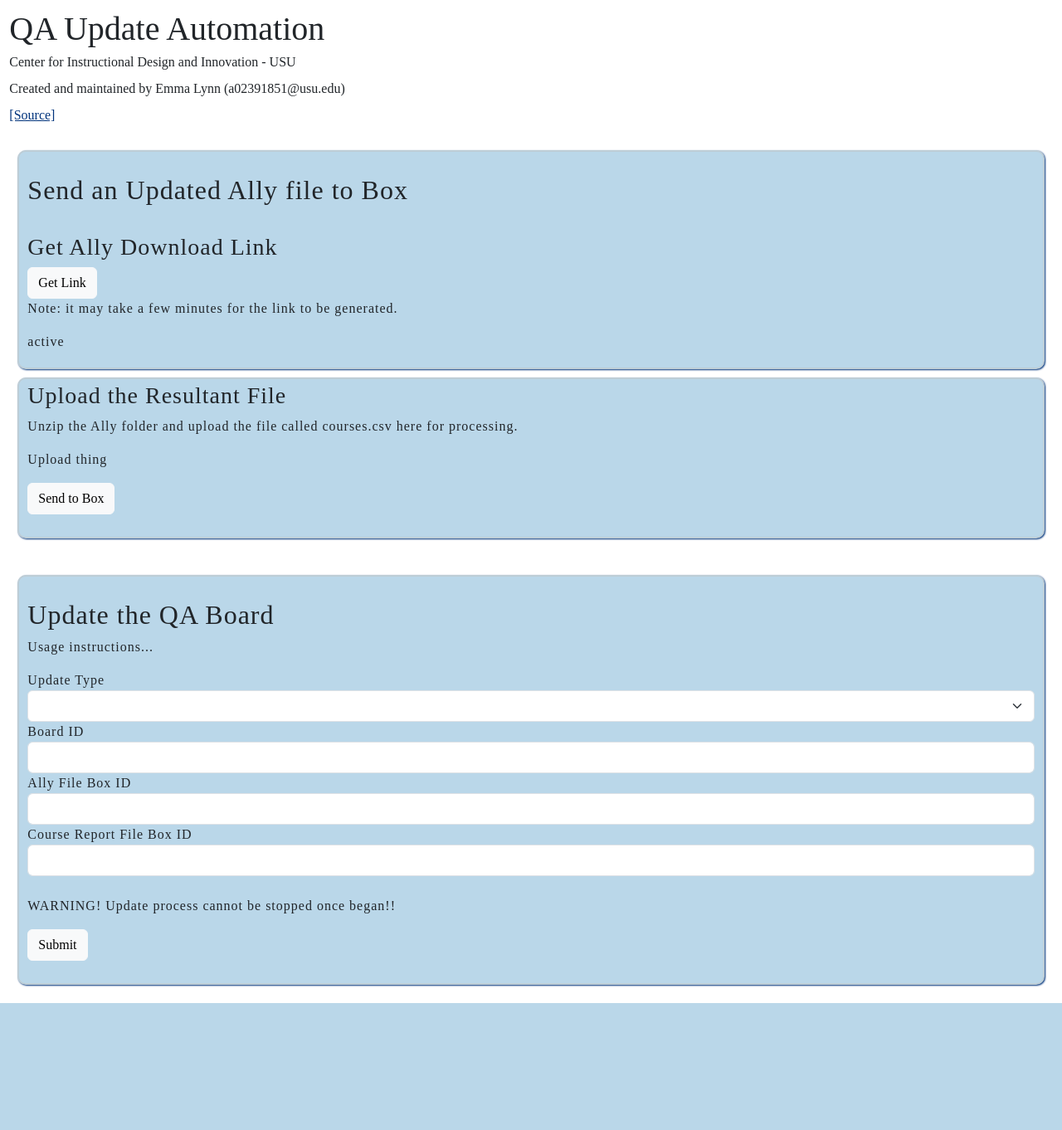
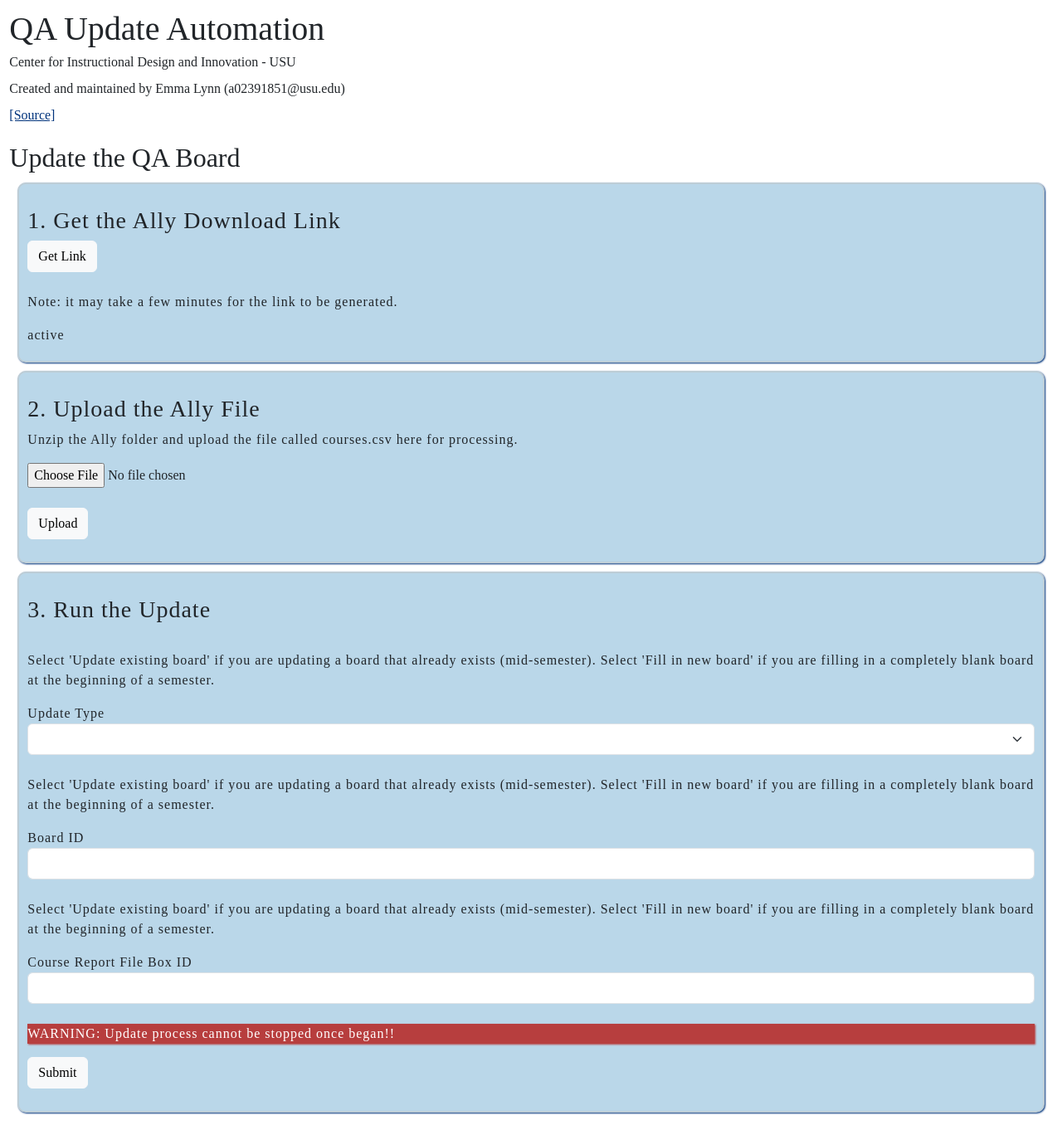
Before and after one commit to usu-cidi/qa-update, a Flask app: template templates/index.html in a window 1280 px wide. Shown: the whole page at 83% size. Before the commit the page ends 1209 px from the top, so only its background shows below. Run offline with Flask 3, Linux system fonts and the light colour scheme; the template is opened without the code that fills it: most values are stand-ins (such as "Sample title", 1, 10 or a date in 2020).

Commit message:
cleaning up ui

```diff
--- a/app.py
+++ b/app.py
@@ -9,36 +9,21 @@ import os
 from threading import Thread
 import threading
 import json
+import pandas as pd
 
 
 app = Flask(__name__)
 status = None
-link = ""
+link = "inactive"
 
 
-class StoppableThread(threading.Thread):
-    """Thread class with a stop() method. The thread itself has to check
-    regularly for the stopped() condition."""
-
-    def __init__(self, *args, **kwargs):
-        super(StoppableThread, self).__init__(*args, **kwargs)
-        self._stop_event = threading.Event()
-
-    def stop(self):
-        self._stop_event.set()
-
-    def stopped(self):
-        return self._stop_event.is_set()
-
-
-def doUpdate(triggerType, boardId, allyBoxId, crBoxId):
+def doUpdate(triggerType, boardId, crBoxId):
     global status
     status = 0
 
     print(f"doing the update {status}")
 
-    allyData = getDataFromBox(allyBoxId, "csv", accessTok)
-    print(f"gotten ally {status}")
+    allyData = allyDataframe
     status += 1
 
     courseReportData = getDataFromBox(crBoxId, 'excel', accessTok)
@@ -127,21 +112,37 @@ def landing():
 
     return render_template('index.html')
 
+
 def getAllyURL():
     global link
     link = f"http{getURL()[5:-1]}"
-    print(link)
-    #render_template('index.html', link=f"http{link[5:-1]}")
+
 
 @app.route('/getAllyLink', methods=['POST'])
 def getAllyLink():
 
     if request.method == 'POST':
+        global link
+        link = ""
 
         t2 = Thread(target=getAllyURL)
         t2.start()
 
         return render_template('index.html', status=f"Loading....")
+
+    return render_template('index.html')
+
+
+@app.route('/processAllyFile', methods=['POST'])
+def processAllyFile():
+
+    if request.method == 'POST':
+
+        uploadedFile = request.files["allyFile"]
+        global allyDataframe
+        allyDataframe = pd.read_csv(uploadedFile)
+
+        return render_template('index.html')
 
     return render_template('index.html')
 
@@ -163,17 +164,16 @@ def updating():
         except Exception as e:
             triggerType = request.form['trigger-type']
             boardId = request.form['board-id']
-            allyBoxId = request.form['ally-box-id']
             crBoxId = request.form['cr-box-id']
 
-            if triggerType == "" or not boardId or not allyBoxId or not crBoxId:
+            if triggerType == "" or not boardId or not crBoxId:
                 flash('All fields are required!')
                 return render_template('index.html')
             else:
-                print(f"{triggerType}, {boardId}, {allyBoxId}, {crBoxId}")
+                print(f"{triggerType}, {boardId}, {crBoxId}")
 
             t1 = Thread(target=doUpdate, args=(triggerType,),
-                                 kwargs={'boardId': boardId, 'allyBoxId': allyBoxId, 'crBoxId': crBoxId})
+                                 kwargs={'boardId': boardId, 'crBoxId': crBoxId})
             t1.start()
         finally:
             return redirect(url_for('updating'))
--- a/static/js/linkStatus.js
+++ b/static/js/linkStatus.js
@@ -11,10 +11,17 @@ async function getStatus() {
     console.error("Error: ", e);
   }
 
+  if (get.status === "inactive") {
+      clearTimeout(timeout);
+      return false;
+  }
+
   if (get.status !== "") {
       let theLink = document.createElement("a");
       theLink.text = "Click here to download the Ally course information file!";
       theLink.href = get.status;
+
+      document.getElementById("status-marker").remove();
 
       let theDiv = document.getElementById("ally-box");
       theDiv.appendChild(theLink);
@@ -25,5 +32,3 @@ async function getStatus() {
 
   timeout = setTimeout(getStatus, 1000);
 }
-
-getStatus();
--- a/templates/index.html
+++ b/templates/index.html
@@ -19,66 +19,67 @@
 
     <br>
 
+    <h2>Update the QA Board</h2>
+
     <div id="ally-box" class="feature-box blue">
         <br>
-        <h2>Send an Updated Ally file to Box</h2>
-        <br>
-
-        <h3>Get Ally Download Link</h3>
+        <h3>1. Get the Ally Download Link</h3>
 
         <form method="POST" action="/getAllyLink">
             <button type="submit" class="btn btn-light button">Get Link</button>
         </form>
+        <br>
         <p>Note: it may take a few minutes for the link to be generated.</p>
 
         <!--<p>{{ link }}</p>-->
         {% if status %}
-            <p>{{ status }}</p>
+            <p id="status-marker">{{ status }}</p>
         {% endif %}
 
     </div>
     <div class="feature-box blue">
+        <br>
 
-        <h3>Upload the Resultant File</h3>
+        <h3>2. Upload the Ally File</h3>
 
         <p>Unzip the Ally folder and upload the file called courses.csv here for processing.</p>
-        <form method="POST" action="/uploadAllyFile">
-            <p>Upload thing</p>
-            <button type="submit" class="btn btn-light button">Send to Box</button>
+        <form method="POST" action="/processAllyFile" enctype="multipart/form-data">
+            <input type="file" id="allyFile" name="allyFile"/>
+            <br><br>
+
+            <button type="submit" class="btn btn-light button">Upload</button>
         </form>
 
         <br>
 
     </div>
 
-    <br>
-
     <div class="feature-box blue">
         <br>
-        <h2>Update the QA Board</h2>
-        <p>Usage instructions...</p>
+        <h3>3. Run the Update</h3>
+        <br>
 
         <form method="POST" action="/updating">
             <div class="form-group">
+                <p>Select 'Update existing board' if you are updating a board that already exists (mid-semester).
+            Select 'Fill in new board' if you are filling in a completely blank board at the beginning of a semester. </p>
                 <label for="trigger-type">Update Type</label>
                 <select name="trigger-type" class="form-select">
                     <option value=""></option>
+                    <option value="update">Update existing board</option>
                     <option value="new">Fill in new board</option>
-                    <option value="update">Update existing board</option>
                 </select>
-            </div>
 
-            <div class="form-group">
+                <br>
+                <p>Select 'Update existing board' if you are updating a board that already exists (mid-semester).
+            Select 'Fill in new board' if you are filling in a completely blank board at the beginning of a semester. </p>
                 <label for="board-id">Board ID</label>
                 <input type="text" name="board-id" class="form-control" value="{{ request.form['board-id'] }}"></input>
-            </div>
 
-            <div class="form-group">
-                <label for="ally-box-id">Ally File Box ID</label>
-                <input type="text" name="ally-box-id" class="form-control" value="{{ request.form['ally-box-id'] }}"></input>
-            </div>
 
-            <div class="form-group">
+                <br>
+                <p>Select 'Update existing board' if you are updating a board that already exists (mid-semester).
+            Select 'Fill in new board' if you are filling in a completely blank board at the beginning of a semester. </p>
                 <label for="cr-box-id">Course Report File Box ID</label>
                 <input type="text" name="cr-box-id" class="form-control" value="{{ request.form['cr-box-id'] }}"></input>
             </div>
@@ -93,7 +94,7 @@
 
             <br>
 
-            <p>WARNING! Update process cannot be stopped once began!!</p>
+            <p class="error-message">WARNING: Update process cannot be stopped once began!!</p>
 
             <div class="form-group">
                 <button type="submit" class="btn btn-light button">Submit</button>
```
Also changed, not shown: doc/progress.md (+4 -2 lines).
